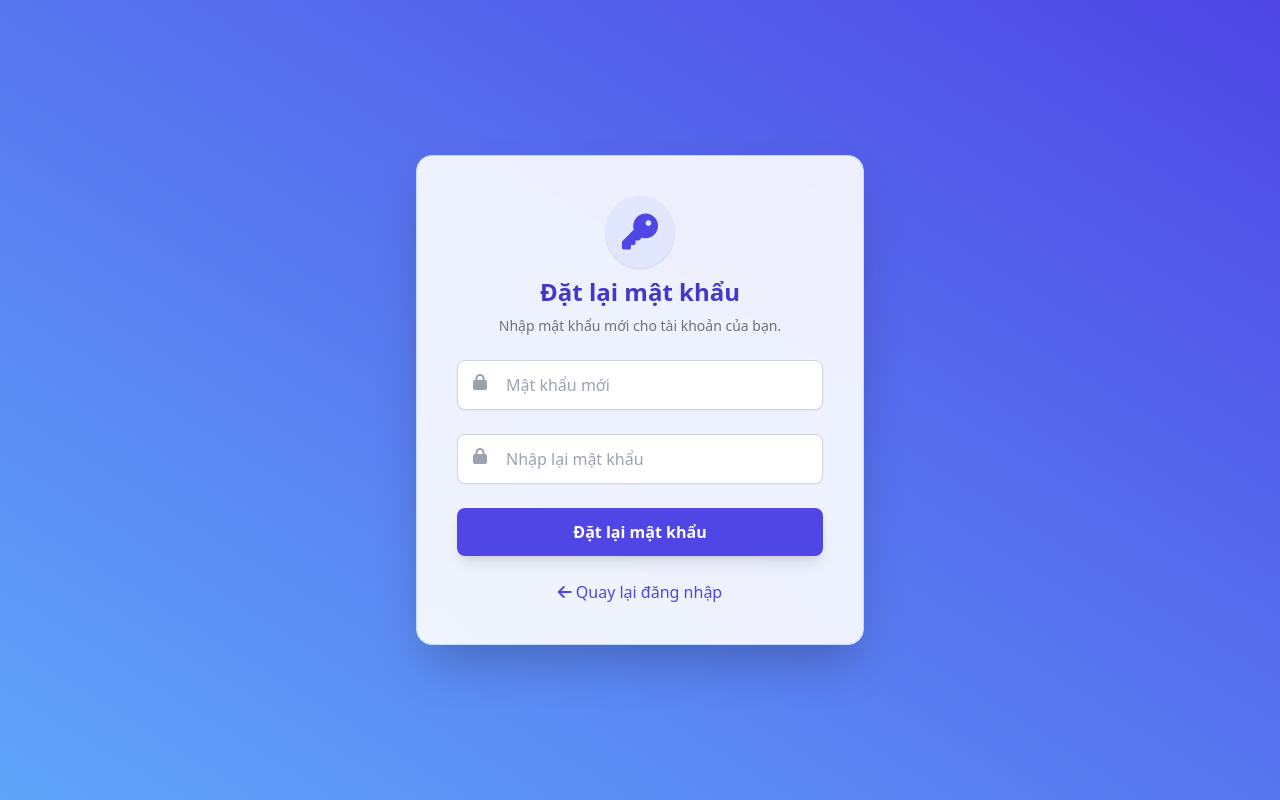
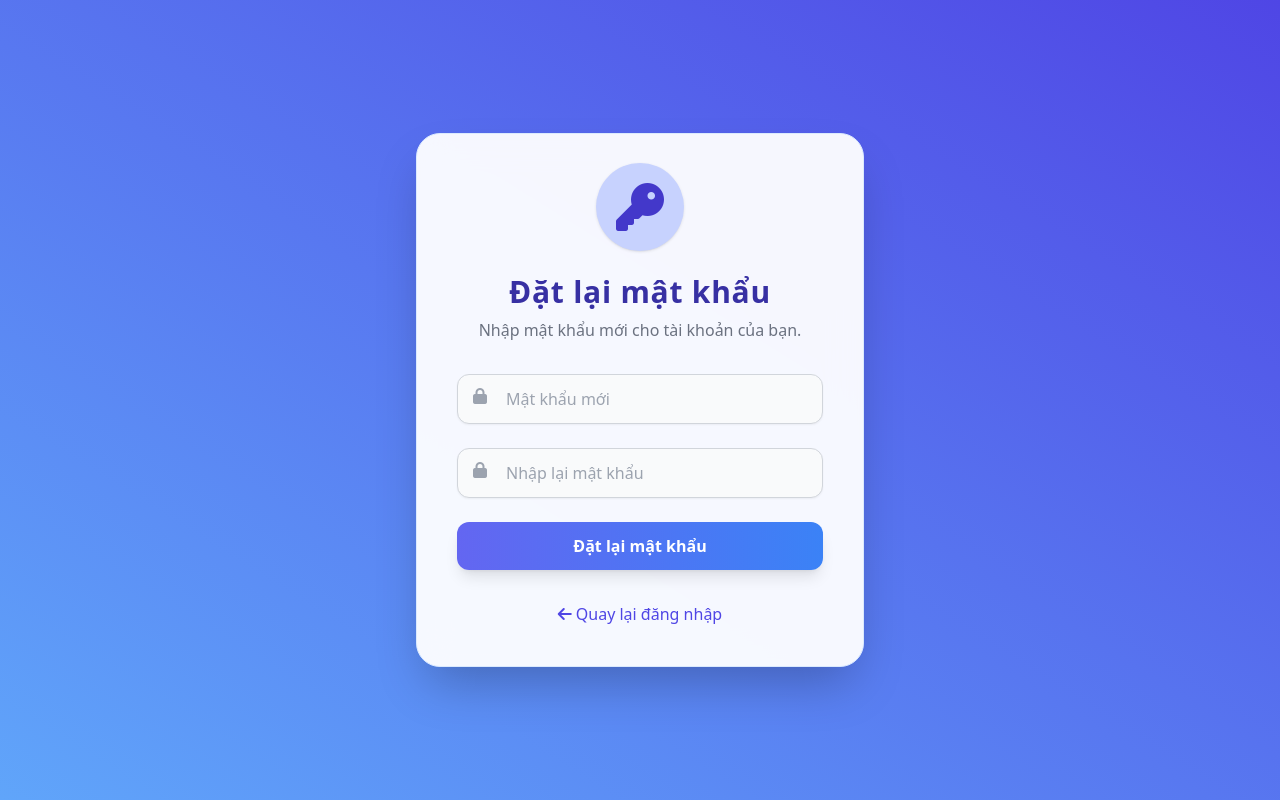
Before and after one commit to pcq3014/food_portion_management, a FastAPI app: template app/templates/reset-password.html in a window 1280 px wide. Run offline with FastAPI, Linux system fonts and the light colour scheme; the template is opened without the code that fills it, so the values that code supplies are empty; some libraries are stand-ins or nearby versions.

Commit message:
Update reset-password.html

```diff
--- a/app/templates/reset-password.html
+++ b/app/templates/reset-password.html
@@ -8,28 +8,28 @@
   <link href="https://cdnjs.cloudflare.com/ajax/libs/font-awesome/6.4.0/css/all.min.css" rel="stylesheet" />
 </head>
 <body class="bg-gradient-to-tr from-blue-400 to-indigo-600 flex items-center justify-center min-h-screen px-4">
-  <div class="bg-white bg-opacity-90 backdrop-blur-md p-10 rounded-2xl shadow-2xl max-w-md w-full border border-blue-200">
-    <div class="flex flex-col items-center mb-6">
-      <div class="bg-indigo-100 rounded-full p-4 mb-2 shadow">
-        <i class="fa fa-key text-4xl text-indigo-600"></i>
+  <div class="bg-white bg-opacity-95 backdrop-blur-lg p-10 rounded-3xl shadow-2xl max-w-md w-full border border-blue-100 transition-all duration-300 hover:shadow-3xl">
+    <div class="flex flex-col items-center mb-8">
+      <div class="bg-indigo-200 rounded-full p-5 mb-3 shadow animate-bounce">
+        <i class="fa fa-key text-5xl text-indigo-700"></i>
       </div>
-      <h2 class="text-2xl font-extrabold text-center text-indigo-700 mb-2">Đặt lại mật khẩu</h2>
-      <p class="text-gray-500 text-center text-sm">Nhập mật khẩu mới cho tài khoản của bạn.</p>
+      <h2 class="text-3xl font-extrabold text-center text-indigo-800 mb-2 tracking-wide">Đặt lại mật khẩu</h2>
+      <p class="text-gray-500 text-center text-base">Nhập mật khẩu mới cho tài khoản của bạn.</p>
     </div>
     <form method="post" action="/reset-password" class="space-y-6">
       <input type="hidden" name="token" value="{{ token }}">
       <div class="relative">
         <input type="password" name="password" placeholder="Mật khẩu mới" required
-          class="peer w-full py-3 pl-12 pr-4 rounded-lg border border-gray-300 focus:outline-none focus:ring-2 focus:ring-indigo-500 transition shadow-sm" />
-        <i class="fa fa-lock absolute left-4 top-3.5 text-gray-400 peer-focus:text-indigo-500"></i>
+          class="peer w-full py-3 pl-12 pr-4 rounded-xl border border-gray-300 focus:outline-none focus:ring-2 focus:ring-indigo-500 transition shadow-sm bg-gray-50" />
+        <i class="fa fa-lock absolute left-4 top-3.5 text-gray-400 peer-focus:text-indigo-500 transition"></i>
       </div>
       <div class="relative">
         <input type="password" name="confirm_password" placeholder="Nhập lại mật khẩu" required
-          class="peer w-full py-3 pl-12 pr-4 rounded-lg border border-gray-300 focus:outline-none focus:ring-2 focus:ring-indigo-500 transition shadow-sm" />
-        <i class="fa fa-lock absolute left-4 top-3.5 text-gray-400 peer-focus:text-indigo-500"></i>
+          class="peer w-full py-3 pl-12 pr-4 rounded-xl border border-gray-300 focus:outline-none focus:ring-2 focus:ring-indigo-500 transition shadow-sm bg-gray-50" />
+        <i class="fa fa-lock absolute left-4 top-3.5 text-gray-400 peer-focus:text-indigo-500 transition"></i>
       </div>
       <button type="submit"
-        class="w-full bg-indigo-600 hover:bg-indigo-700 text-white py-3 rounded-lg font-semibold transition shadow-lg hover:scale-105">Đặt lại mật khẩu</button>
+        class="w-full bg-gradient-to-r from-indigo-500 to-blue-500 hover:from-indigo-600 hover:to-blue-600 text-white py-3 rounded-xl font-semibold transition shadow-lg hover:scale-105">Đặt lại mật khẩu</button>
     </form>
     {% if error %}
     <div class="flex items-center gap-2 mt-4 bg-red-50 border border-red-300 text-red-700 px-4 py-3 rounded-lg shadow animate-pulse">
@@ -37,8 +37,8 @@
       <span class="font-medium">{{ error }}</span>
     </div>
     {% endif %}
-    <p class="mt-6 text-center text-gray-700">
-      <a href="/login" class="text-indigo-600 font-medium hover:underline"><i class="fa fa-arrow-left mr-1"></i>Quay lại đăng nhập</a>
+    <p class="mt-8 text-center text-gray-700">
+      <a href="/login" class="text-indigo-600 font-medium hover:underline transition"><i class="fa fa-arrow-left mr-1"></i>Quay lại đăng nhập</a>
     </p>
   </div>
 </body>
```
